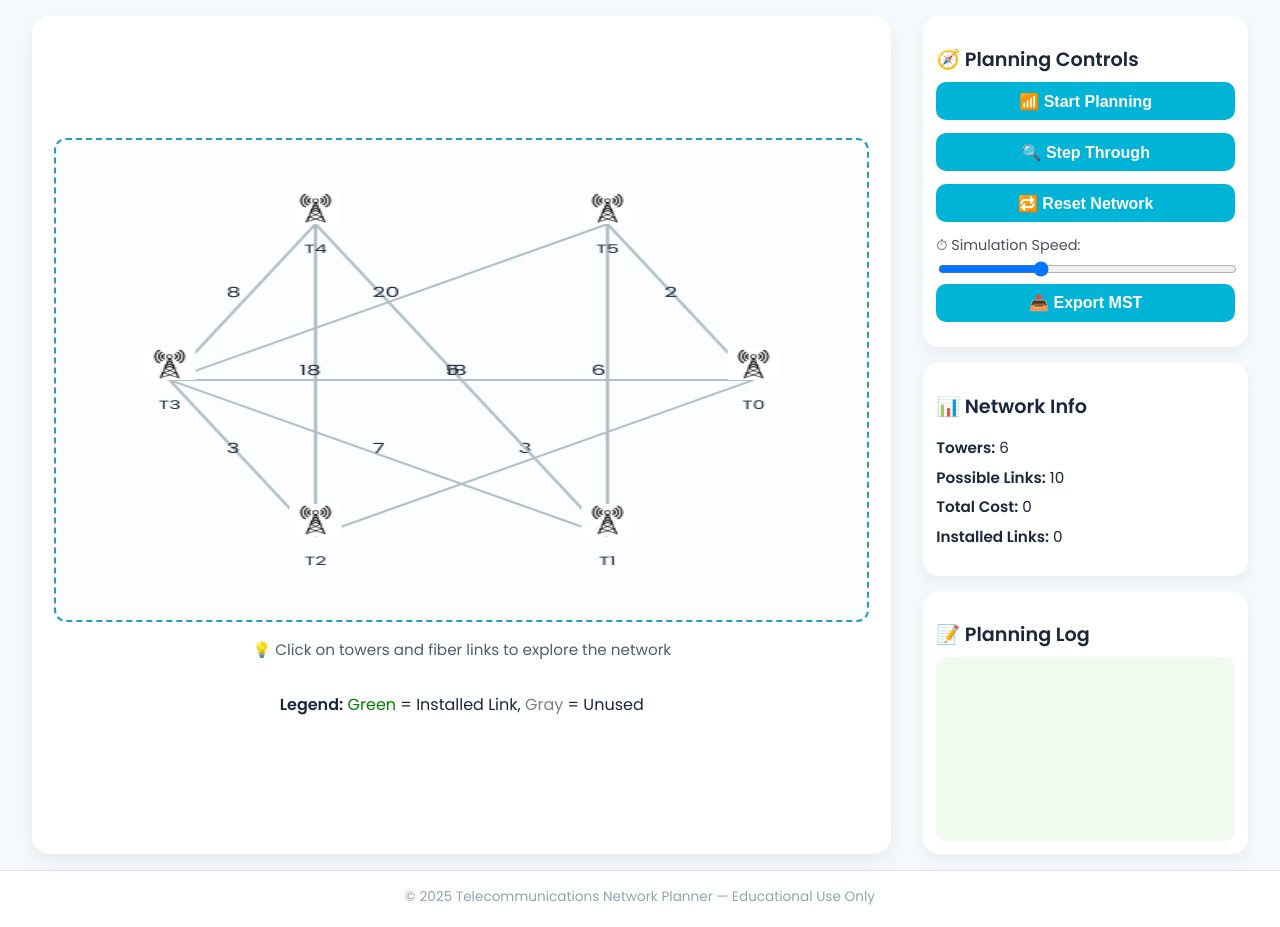
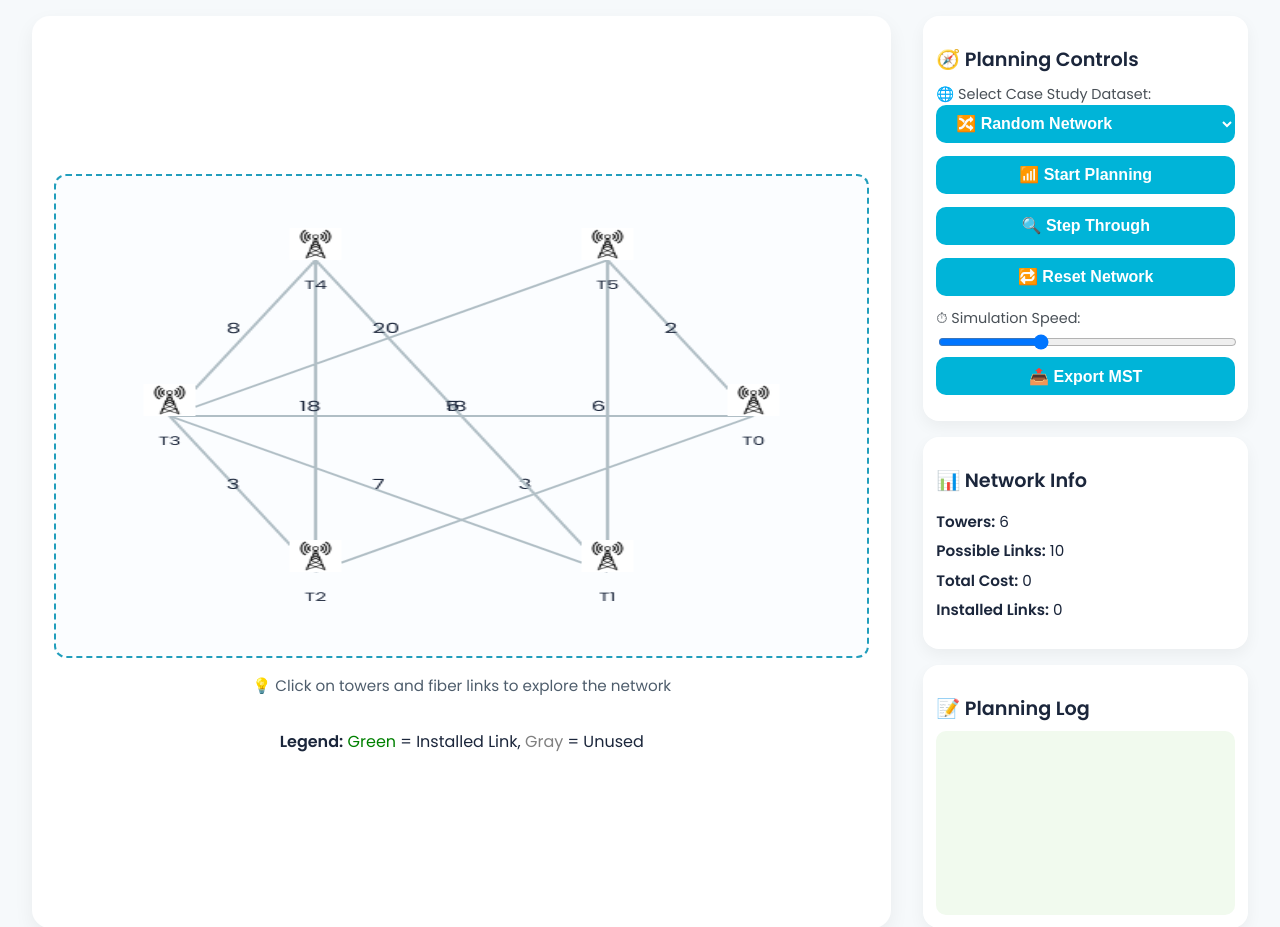
Before and after one commit to NeilTzy/Telecommunication-Network, a Flask app: page /dashboard in a window 1280 px wide. Shown: the part 198-1125 px from the top of the page. Before the commit the page ends 1103 px from the top, so only its background shows below. Run offline with Flask 3, Linux system fonts and the light colour scheme.

Commit message:
Update dashboard.html

```diff
--- a/Kruskal_Algorithm/templates/dashboard.html
+++ b/Kruskal_Algorithm/templates/dashboard.html
@@ -24,6 +24,14 @@
       <aside class="sidebar">
         <div class="controls">
           <h2>🧭 Planning Controls</h2>
+          <label for="datasetSelect">🌐 Select Case Study Dataset:</label>
+          <select id="datasetSelector" class="btn">
+            <option value="random">🔀 Random Network</option>
+            <option value="luzon">📍 Luzon</option>
+            <option value="visayas">📍 Visayas</option>
+            <option value="mindanao">📍Mindanao</option>
+          </select>
+
           <button class="btn" id="startBtn">📶 Start Planning</button>
           <button class="btn" id="stepBtn">🔍 Step Through</button>
           <button class="btn" id="resetBtn">🔁 Reset Network</button>
@@ -56,6 +64,7 @@
     </footer>
   </div>
 
+  <script src="{{ url_for('static', filename='datasets.js') }}"></script>
   <script src="{{ url_for('static', filename='script.js') }}"></script>
 </body>
 </html>
```
